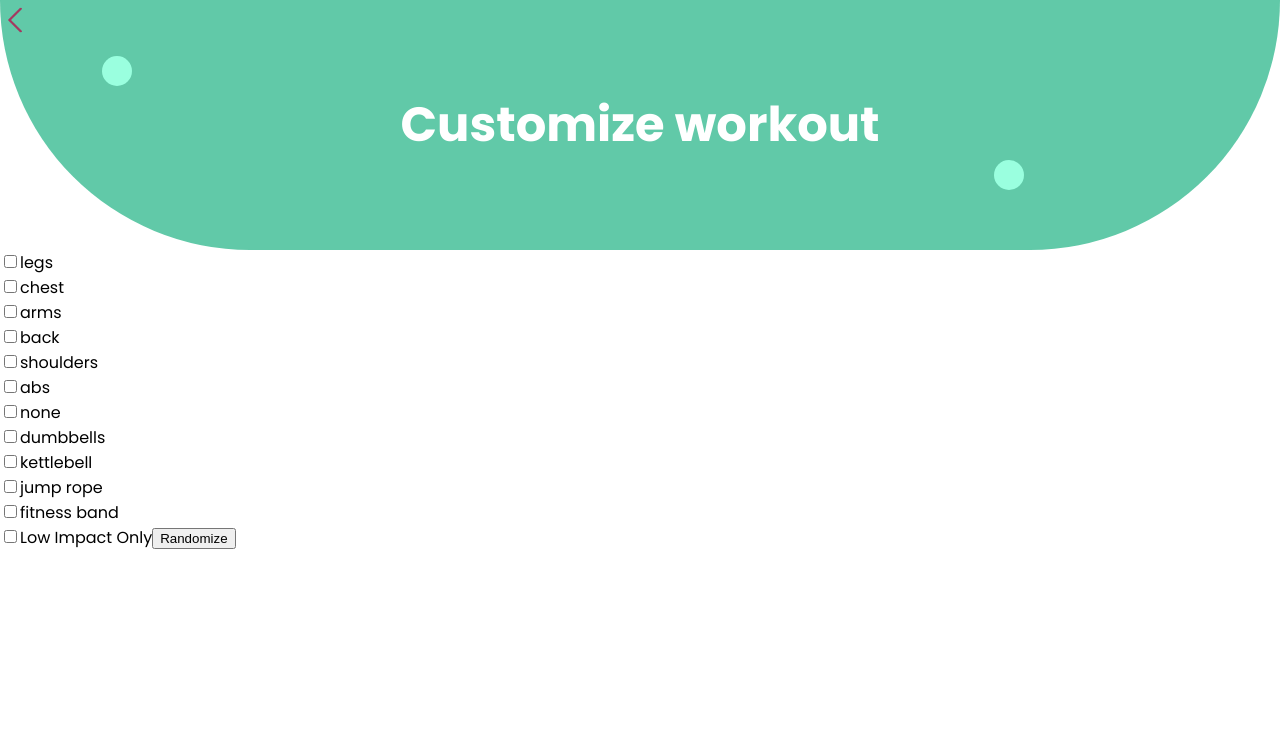
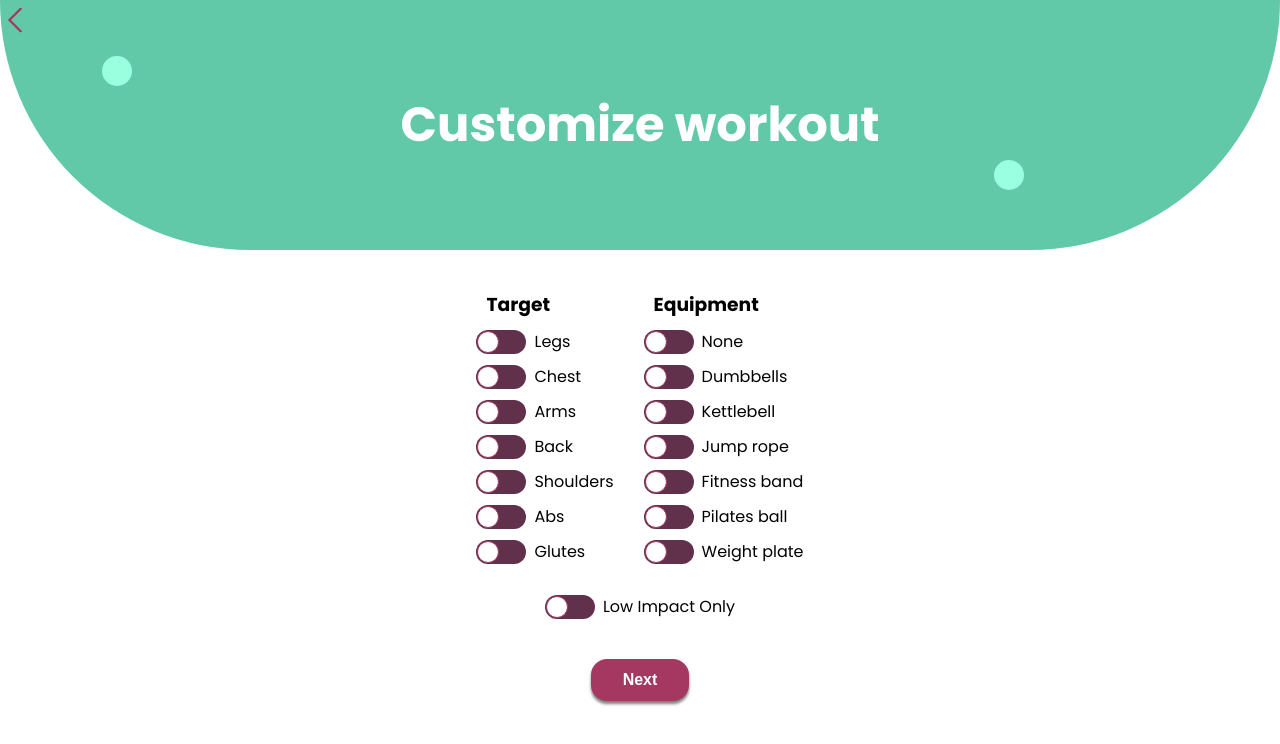
Before and after one commit to Cheroptera/circle-it-FE, a React (Create React App) app: page /filter in a window 1280 px wide. Shown: the top 744 px of the page. Built offline with nearby package versions, Linux system fonts and the light colour scheme; no server answers.

Commit message:
created toggle switches

```diff
--- a/src/components/FilterData.js
+++ b/src/components/FilterData.js
@@ -3,8 +3,12 @@ import React, { useState, useEffect } from 'react'
 import { useDispatch } from 'react-redux'
 import { useNavigate } from 'react-router-dom'
 import { setFilteredList } from 'reducers/filtered'
+import Toggle from 'react-toggle'
+import 'react-toggle/style.css'
+import styled from 'styled-components/macro'
 import { API_URL } from 'utils/urls'
 import { Header } from 'lib/Header'
+import { StartButton } from 'lib/StartButton'
 
 export const FilterData = () => {
   const dispatch = useDispatch()
@@ -16,8 +20,8 @@ export const FilterData = () => {
   const [selectedEquipment, setSelectedEquipment] = useState([])
   const [lowImpactOnly, setLowImpactOnly] = useState(false)
 
-  const musclegroups = ['legs', 'chest', 'arms', 'back', 'shoulders', 'abs']
-  const equipment = ['none', 'dumbbells', 'kettlebell', 'jump rope', 'fitness band']
+  const musclegroups = ['Legs', 'Chest', 'Arms', 'Back', 'Shoulders', 'Abs', 'Glutes']
+  const equipment = ['None', 'Dumbbells', 'Kettlebell', 'Jump rope', 'Fitness band', 'Pilates ball', 'Weight plate']
 
   const options = {
     method: 'GET',
@@ -85,46 +89,131 @@ export const FilterData = () => {
   return (
     <>
       <Header headerTitle="Customize workout" />
-      {/* Render muscle group checkboxes */}
+      <SelectionDiv>
+        <EquipAndMuscle>
+          {/* Render muscle group toggle switches */}
+          <MuscleGroupDiv>
+            <h3>Target</h3>
             {musclegroups.map((singleMuscleGroup) => (
-        <div key={singleMuscleGroup}>
-          <label htmlFor={singleMuscleGroup}>
-            <input
-              type="checkbox"
+              <ToggleContainer key={singleMuscleGroup}>
+                <StyledToggle
                   id={singleMuscleGroup}
-              value={singleMuscleGroup}
-              checked={selectedMuscleGroups.includes(singleMuscleGroup)}
+                  defaultChecked={selectedMuscleGroups.includes(singleMuscleGroup)}
                   onChange={handleMuscleGroupChange} />
+                <ToggleLabel htmlFor={singleMuscleGroup}>
                   {singleMuscleGroup}
-          </label>
-        </div>
+                </ToggleLabel>
+              </ToggleContainer>
             ))}
+          </MuscleGroupDiv>
 
-      {/* Render equipment checkboxes */}
+          {/* Render equipment toggle switches */}
+          <EquipmentDiv>
+            <h3>Equipment</h3>
             {equipment.map((singleEquipment) => (
-        <div key={singleEquipment}>
-          <label htmlFor={singleEquipment}>
-            <input
-              type="checkbox"
+              <ToggleContainer key={singleEquipment}>
+                <StyledToggle
                   id={singleEquipment}
-              value={singleEquipment}
-              checked={selectedEquipment.includes(singleEquipment)}
+                  defaultChecked={selectedEquipment.includes(singleEquipment)}
                   onChange={handleEquipmentChange} />
+                <ToggleLabel htmlFor={singleEquipment}>
                   {singleEquipment}
-          </label>
-        </div>
+                </ToggleLabel>
+              </ToggleContainer>
             ))}
+          </EquipmentDiv>
+        </EquipAndMuscle>
 
         {/* Render the low impact switch */}
-      <label htmlFor="lowImpact">
-        <input
-          type="checkbox"
+        <ToggleContainer>
+          <StyledToggle
             id="lowImpact"
-          checked={lowImpactOnly}
+            defaultChecked={lowImpactOnly}
             onChange={handleLowImpactToggle} />
-        Low Impact Only
-      </label>
-      <button type="button" onClick={handleSetList}>Randomize</button>
+          <ToggleLabel htmlFor="lowImpact">Low Impact Only</ToggleLabel>
+        </ToggleContainer>
+        <StartButton buttonText="Next" onClick={handleSetList} />
+      </SelectionDiv>
     </>
   )
 }
+
+const SelectionDiv = styled.div`
+display: flex;
+flex-direction: column;
+align-items: center;
+padding-top: 30px;
+gap: 20px;
+`
+
+const EquipAndMuscle = styled.div`
+display: flex;
+gap: 30px;
+`
+const MuscleGroupDiv = styled.div`
+width: fit-content;
+
+h3{
+  margin: 10px;
+}
+`
+
+const EquipmentDiv = styled.div`
+width: fit-content;
+
+h3{
+  margin: 10px;
+}
+`
+
+const ToggleContainer = styled.div`
+  display: flex;
+  align-items: center;
+  margin-bottom: 10px;
+`;
+
+const ToggleLabel = styled.label`
+  margin-left: 0.5rem;
+`;
+
+const StyledToggle = styled(Toggle)`
+  && {
+    --toggle-hover-color-unchecked: #A53860;
+    --toggle-hover-color-checked: #61304B;
+
+    .react-toggle-track {
+      background-color: #61304B;
+    }
+
+    &:hover:not(.react-toggle--checked) .react-toggle-track {
+      background-color: var(--toggle-hover-color-unchecked);
+    }
+
+    &:hover.react-toggle--checked .react-toggle-track {
+      background-color: var(--toggle-hover-color-checked);
+    }
+
+    .react-toggle-thumb {
+      background-color: #fff;
+      border: 1px solid #A53860;
+    }
+
+    &.react-toggle--checked .react-toggle-thumb,
+    &.react-toggle--checked:hover .react-toggle-thumb {
+      background-color: #fff;
+    }
+
+    &.react-toggle--checked .react-toggle-track {
+      background-color: #A53860;
+    }
+
+    .react-toggle-track-check,
+    .react-toggle-track-x {
+      display: none;
+    }
+
+    .react-toggle-screenreader-only {
+      display: none;
+    }
+  }
+`;
```
Lines whose indentation alone changed are shown as unchanged.
